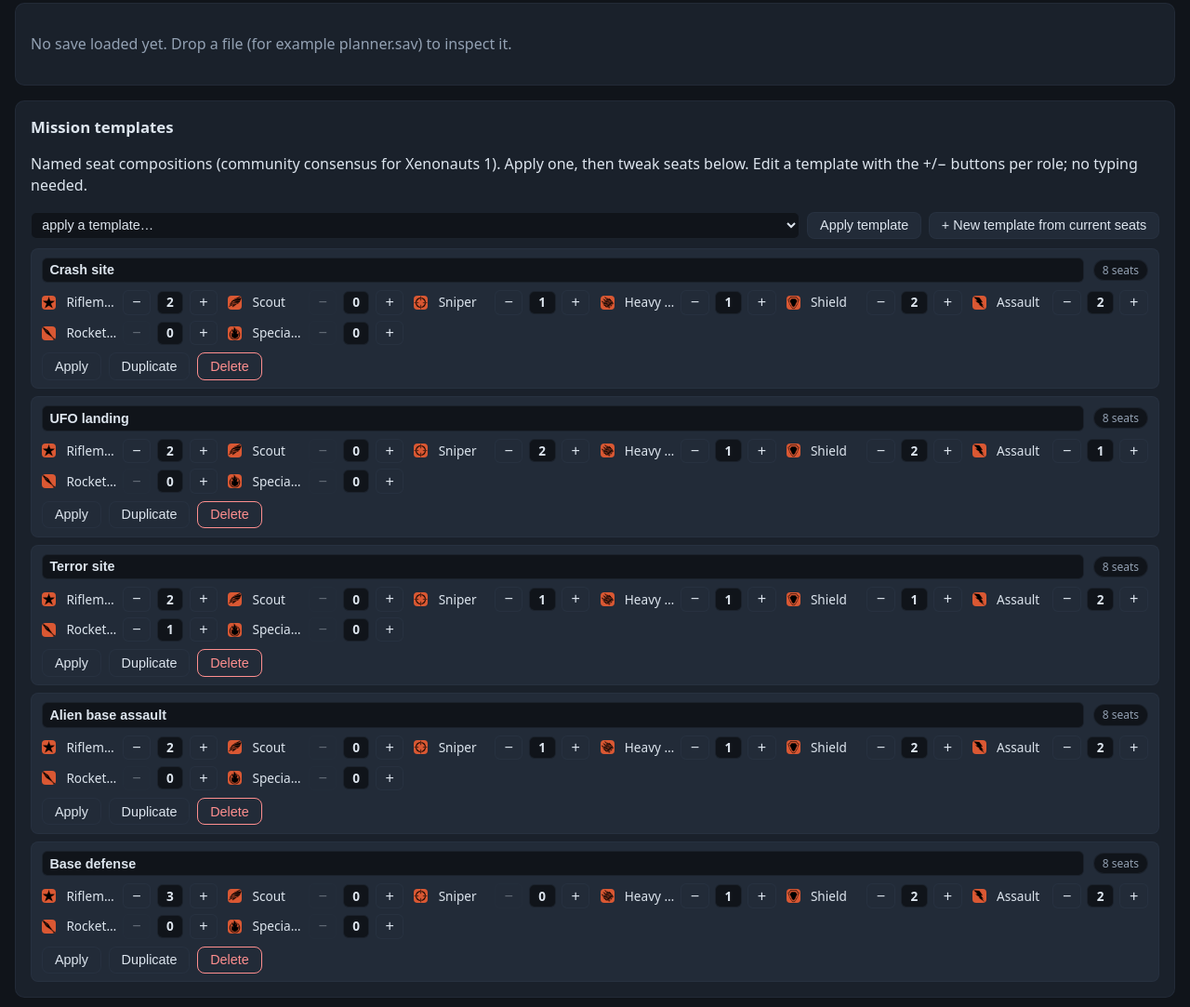
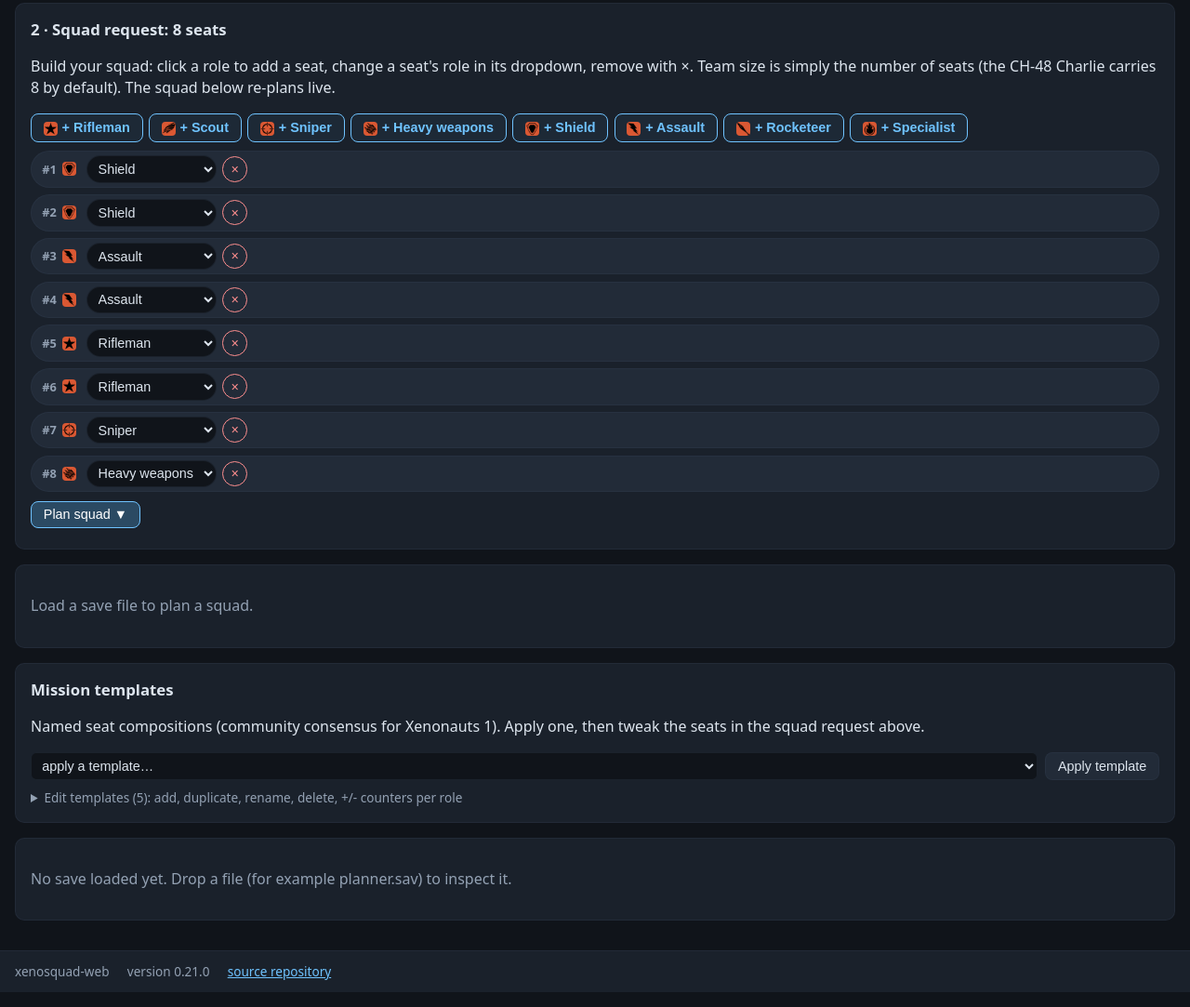
Before and after one commit to UnknownVibe23/xenosquad-web, a plain HTML site: page index.html in a window 1280 px wide. Shown: the part 329-1412 px from the top of the page at 93% size. Drawn offline with Linux system fonts and the light colour scheme.

Commit message:
M21: declutter Squad tab — core flow on top, secondary panels collapsed
Order is now: 1 load save, 2 squad request (seat builder), 3 suggested squad.
Save inspection and the mission-template editor moved below into collapsed
<details> panels (summary shows file/block counts, resp. template count);
the template apply dropdown stays visible. New CSS for collapsible panels.
Help quick-start updated. Version 0.21.0. Tests: 66 green.

Co-authored-by: UnknownVibe23 <UnknownVibe23@users.noreply.github.com>

```diff
--- a/domain/models.js
+++ b/domain/models.js
@@ -26,13 +26,14 @@
    * Single version constant. Bumped once per milestone; shown in the footer
    * and the Help tab so users can tell which build they are running.
    */
-  const APP_VERSION = "0.20.0";
+  const APP_VERSION = "0.21.0";
 
   /*
    * Changelog, newest first. Rendered as a table at the bottom of the Help
    * tab; keep each note to one line. APP_VERSION must match the first entry.
    */
   const VERSION_HISTORY = [
+    { version: "0.21.0", note: "Squad tab decluttered: core flow is now load -> squad request -> suggested squad at the top; save inspection and the template editor moved into collapsed panels below (template apply dropdown stays visible)." },
     { version: "0.20.0", note: "Official in-game class icons (assets/icons/, extracted from the owner's own screenshot with permission) shown next to roles in the seat builder, template counters, pick cards and Roles tab." },
     { version: "0.19.0", note: "Empty seats are now explained directly on their seat card in the suggested squad (\"no eligible soldier for this seat\"), instead of as separate notice lines." },
     { version: "0.18.0", note: "Veteran doctrine update (verified meta): new weights/floors/frontline/trains per role; hard sourced floors STR 70 (Heavy weapons, Rocketeer recoil), ACC 65 (Sniper), STR 55 (Shield), ACC 40 (Assault); trains never list BRV/HP; wounded threshold default 0.5 -> 0.75. Roster table tightened so it fits the panel without inner scrolling." },
--- a/style.css
+++ b/style.css
@@ -336,6 +336,12 @@ table.roster tbody tr:nth-child(even) { background: #ffffff08; }
   padding: 0.05rem 0.3rem;
 }
 
+/* collapsible panels (save inspection, template editor) */
+details.panel > summary { cursor: pointer; font-weight: 700; }
+details.panel[open] > summary { margin-bottom: 0.5rem; }
+details.tpl-edit > summary { cursor: pointer; color: var(--muted); font-size: 0.85rem; margin-top: 0.5rem; }
+details.tpl-edit[open] > summary { margin-bottom: 0.4rem; color: var(--text); }
+
 /* settings advanced (collapsed) section */
 details.panel.advanced summary {
   cursor: pointer;
--- a/ui/tabs-help.js
+++ b/ui/tabs-help.js
@@ -25,7 +25,7 @@
         h("ol", {}, [
           h("li", { text: "Grab a .sav from your Xenonauts save folder (Documents/Xenonauts/; inside the Wine prefix at drive_c/users/<user>/Documents/Xenonauts/ when playing via Proton). A dedicated slot producing planner.sav is handy." }),
           h("li", { text: "Drag the file anywhere onto this page (or use the picker on the Squad tab). It is parsed locally and never uploaded." }),
-          h("li", { text: "Squad tab: apply a mission template or build your own seat list (+ role buttons, per-seat role dropdown, × to remove; default 8 seats like the CH-48 Charlie), then read the suggested squad, bench and the \"why\" per pick, all live via the \"Plan squad\" button or automatically." }),
+          h("li", { text: "Squad tab, top to bottom: load the save, build the squad request (+ role buttons with icons, per-seat role dropdown, × to remove; default 8 seats like the CH-48 Charlie), read the suggested squad, bench and the \"why\" per pick (all live). Mission templates (apply dropdown; editor collapsed) and the save inspection sit in collapsed panels below." }),
           h("li", { text: "Soldiers: the parsed roster. Roles: your doctrine (weights, floors, kit weight). Settings: global parameters, export/import, resets, Clear all my data." }),
         ]),
         h("p", { class: "muted", text: "The save format was verified against real saves and in-game screenshots and is built in (the Calibrate/save-format UI is hidden because the GOG build is final; see README to re-enable it). Fields we could not locate (rank) disable their feature with a notice instead of inventing values." }),
--- a/ui/tabs-squad.js
+++ b/ui/tabs-squad.js
@@ -68,8 +68,8 @@
       ["Soldier blocks found", String((info.soldiers || []).length)],
     ];
     main.appendChild(
-      h("section", { class: "panel" }, [
-        h("h2", { text: "Save inspection" }),
+      h("details", { class: "panel inspect" }, [
+        h("summary", { text: "Save inspection: " + (state.lastFileName || "file") + " - " + String((info.soldiers || []).length) + " soldier blocks, " + String(info.markerCount) + " markers" }),
         h("table", { class: "kv" }, rows.map((r) => h("tr", {}, [h("th", { text: r[0] }), h("td", { text: r[1] })]))),
       ])
     );
@@ -176,7 +176,7 @@
     main.appendChild(
       h("section", { class: "panel" }, [
         h("h2", { text: "Mission templates" }),
-        h("p", { class: "muted", text: "Named seat compositions (community consensus for Xenonauts 1). Apply one, then tweak seats below. Edit a template with the +/− buttons per role; no typing needed." }),
+        h("p", { class: "muted", text: "Named seat compositions (community consensus for Xenonauts 1). Apply one, then tweak the seats in the squad request above." }),
         h("div", { class: "tpl-apply" }, [
           select,
           h("button", {
@@ -188,12 +188,18 @@
               },
             },
           }),
-          h("button", {
-            type: "button", text: "+ New template from current seats",
-            on: { click: () => { templates.push(XS.domain.makeTemplate({ name: "Template " + (templates.length + 1), seats: state.settings.seats.slice() })); app.settingsChanged(); } },
-          }),
         ]),
-        h("div", { class: "tpl-list" }, cards),
+        // the editor is collapsed by default: it is not needed every time
+        h("details", { class: "tpl-edit" }, [
+          h("summary", { text: "Edit templates (" + templates.length + "): add, duplicate, rename, delete, +/- counters per role" }),
+          h("p", { class: "btn-row" }, [
+            h("button", {
+              type: "button", text: "+ New template from current seats",
+              on: { click: () => { templates.push(XS.domain.makeTemplate({ name: "Template " + (templates.length + 1), seats: state.settings.seats.slice() })); app.settingsChanged(); } },
+            }),
+          ]),
+          h("div", { class: "tpl-list" }, cards),
+        ]),
       ])
     );
   }
@@ -338,12 +344,18 @@
     }
   }
 
+  /*
+   * Squad tab layout, in priority order: the core flow is load -> squad
+   * request -> suggested squad, always at the top. The save inspection and
+   * the template editor are secondary and live in collapsed panels below,
+   * so the page stays compact; everything still re-renders live.
+   */
   function renderSquad(main, state) {
     renderLoadPanel(main, state);
-    renderInspector(main, state);
-    renderTemplates(main, state);
     renderSeatBuilder(main, state);
     renderResult(main, state);
+    renderTemplates(main, state);
+    renderInspector(main, state);
   }
 
   XS.ui = XS.ui || {};
```
